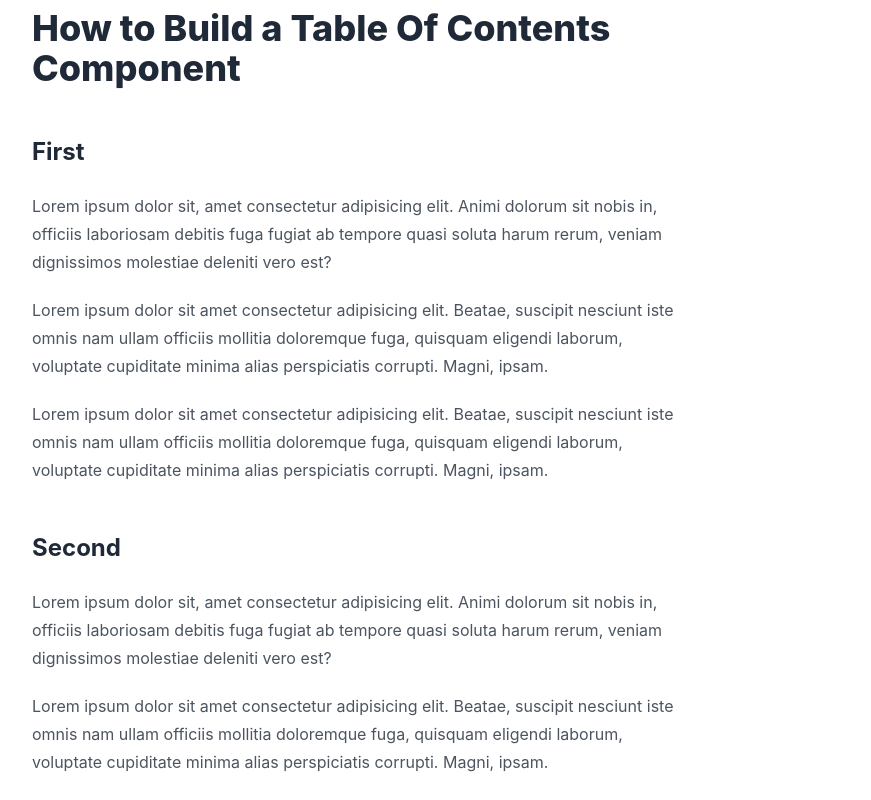
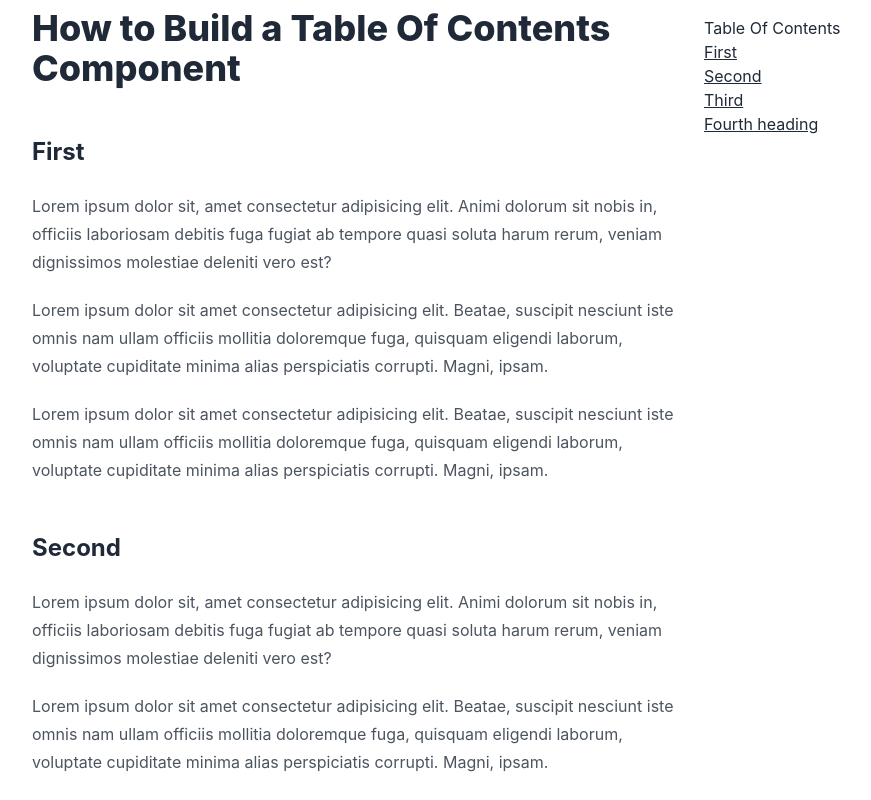
Before and after one commit to jmarioste/react-toc, a Next.js app: page / in a window 1280 px wide. Shown: the top 800 px of the page, without its empty margins (112-983 px from the left). Built offline with nearby package versions, Linux system fonts and the light colour scheme.

Commit message:
After Step 2: Rendering Heading Items

```diff
--- a/components/TableOfContents.tsx
+++ b/components/TableOfContents.tsx
@@ -1,8 +1,8 @@
 import React from "react";
 
-type Heading = {
+export type Heading = {
   text: string;
-  level: 2 | 3 | 4; //h2-h4
+  level: number;
   id?: string;
 };
 
@@ -11,7 +11,30 @@ type Props = {
 };
 
 const TableOfContents = (props: Props) => {
-  return <div>TableOfContents</div>;
+  const { headings } = props;
+  return (
+    <div>
+      <h2>Table Of Contents</h2>
+      <ul>
+        {headings.map((heading, index) => {
+          const id = heading.id || heading.text.toLowerCase();
+          const padding = {
+            3: "pl-2",
+            4: "pl-4",
+          };
+          const level = heading.level as keyof typeof padding;
+          const paddingClass = padding[level];
+          return (
+            <li key={index} className={paddingClass}>
+              <a href={`#${id}`} className="link">
+                {heading.text}
+              </a>
+            </li>
+          );
+        })}
+      </ul>
+    </div>
+  );
 };
 
 export default TableOfContents;
--- a/pages/index.tsx
+++ b/pages/index.tsx
@@ -1,13 +1,38 @@
 import { NextPage } from "next";
 import Article from "../components/Article";
+import TableOfContents, { Heading } from "../components/TableOfContents";
 
 const Home: NextPage = () => {
+  //for now we use manual data
+  const headingsData: Heading[] = [
+    {
+      level: 2,
+      text: "First",
+    },
+    {
+      level: 2,
+      text: "Second",
+    },
+    {
+      level: 2,
+      text: "Third",
+    },
+    {
+      level: 2,
+      text: "Fourth heading",
+    },
+  ];
   return (
     <div className="container max-w-5xl">
-      <div>
-        <main className="prose">
+      <div className="grid grid-cols-12 gap-4">
+        <main className="prose col-span-12 md:col-span-8">
           <Article />
         </main>
+        <div className="hidden md:block col-span-4">
+          <div className="sticky top-4">
+            <TableOfContents headings={headingsData} />
+          </div>
+        </div>
       </div>
     </div>
   );
```
